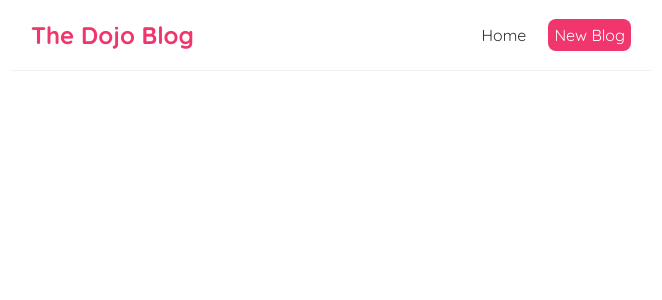
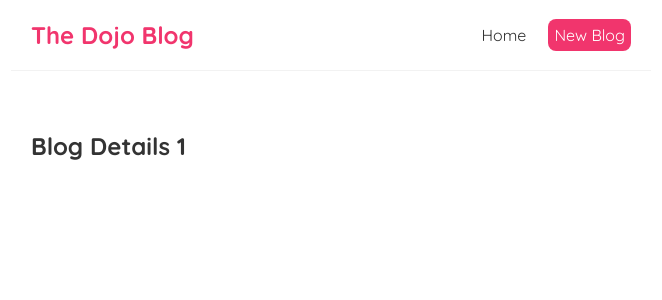
Before and after one commit to CristianoAltomonte/dojo-blog, a React (Create React App) app: page /blogs/1 in a window 1280 px wide. Shown: the top 300 px of the page, without its empty margins (309-971 px from the left). Built offline with nearby package versions, Linux system fonts and the light colour scheme.

Commit message:
Route Parameters

```diff
--- a/src/App.js
+++ b/src/App.js
@@ -2,6 +2,7 @@
 import Home from "./components/Home";
 import { BrowserRouter as Router, Route, Switch } from "react-router-dom";
 import Create from "./components/Create";
+import BlogDetails from "./components/BlogDetails";
 
 function App() {
   return (
@@ -16,6 +17,9 @@
             <Route path="/create">
               <Create />
             </Route>
+            <Route path="/blogs/:id">
+              <BlogDetails />
+            </Route>
           </Switch>
         </div>
       </div>
--- /dev/null
+++ b/src/components/BlogDetails.js
@@ -0,0 +1,14 @@
+import React from "react";
+import { useParams } from "react-router-dom";
+
+function BlogDetails() {
+  const { id } = useParams();
+
+  return (
+    <div className="blog-details">
+      <h2>Blog Details {id}</h2>
+    </div>
+  );
+}
+
+export default BlogDetails;
--- a/src/components/BlogList.js
+++ b/src/components/BlogList.js
@@ -1,3 +1,5 @@
+import { Link } from "react-router-dom";
+
 const BlogList = ({ blogs, title }) => {
   //   const blogs = props.blogs;
   //   const title = props.title;
@@ -7,8 +9,10 @@
       <h2>{title}</h2>
       {blogs.map((blog) => (
         <div className="blog-preview" key={blog.id}>
-          <h2>{blog.title}</h2>
-          <p>Written by {blog.author}</p>
+          <Link to={`/blogs/${blog.id}`}>
+            <h2>{blog.title}</h2>
+            <p>Written by {blog.author}</p>
+          </Link>
         </div>
       ))}
     </div>
--- a/src/index.css
+++ b/src/index.css
@@ -48,3 +48,7 @@
   color: #f1356d;
   margin-bottom: 8px;
 }
+
+.blog-preview a {
+  text-decoration: none;
+}
```
